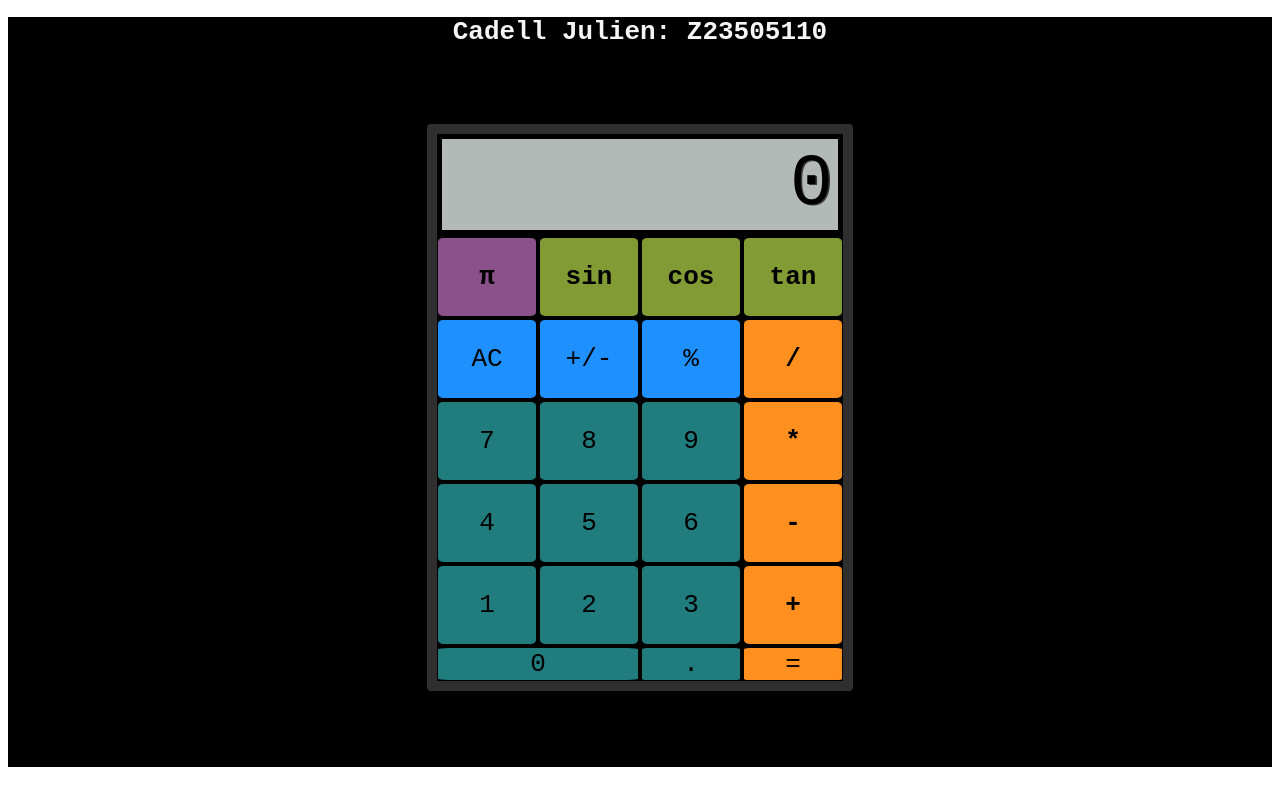
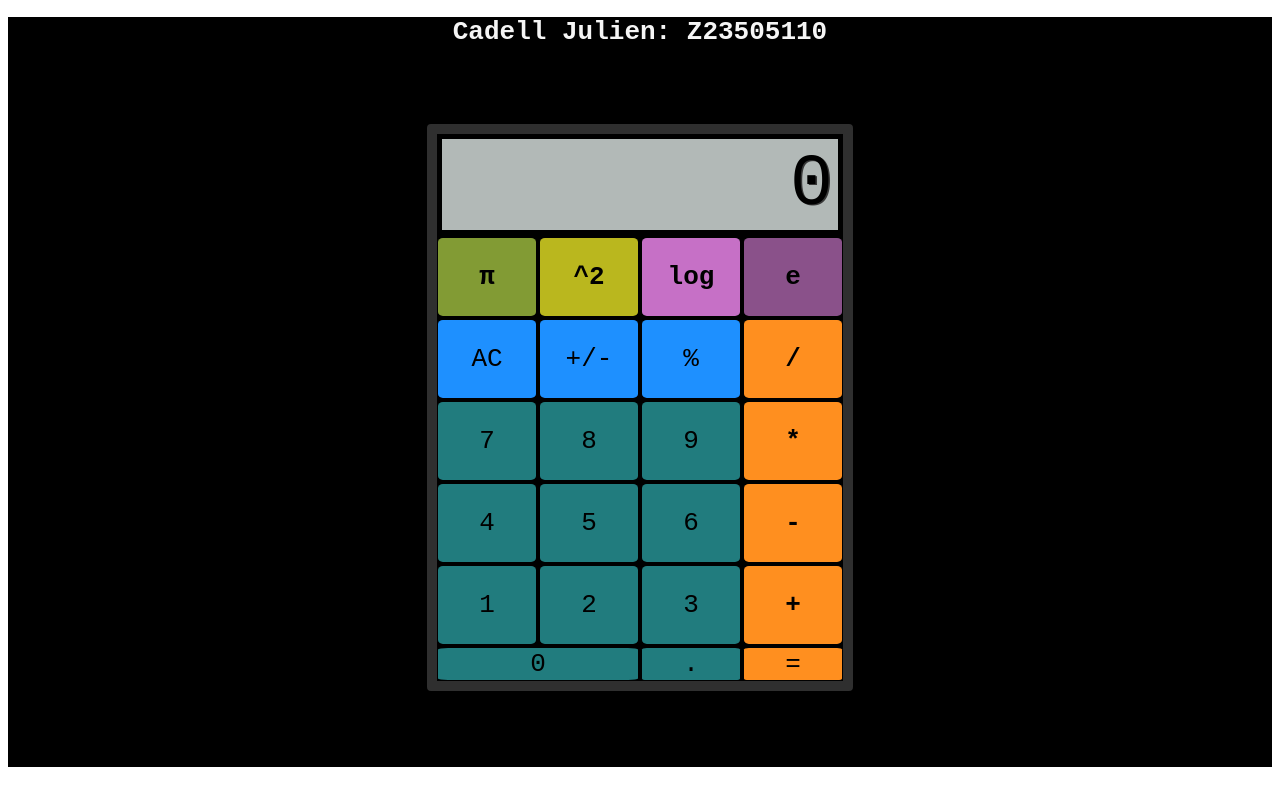
Before and after one commit to cop4808-spring-2023-fullstack-web/cop4808-git-and-github-fundamentals-cadelljulienfau, a plain HTML site: page CALC YA LATER.html in a window 1280 px wide. Drawn offline with Linux system fonts and the light colour scheme.

Commit message:
Updated buttons to pi, ^2, log, e. Updated CSS, Added Operand mode for those 4 modes

```diff
--- a/CALC YA LATER.html
+++ b/CALC YA LATER.html
@@ -13,10 +13,10 @@
         <div id="container">
             <div id="display">0</div>
 
-                <button type="button" class="operator3" value="pi">π</button>
-                <button type="button" class="operator2" value="sin">sin</button>
-                <button type="button" class="operator2" value="cos">cos</button>
-                <button type="button" class="operator2" value="tan">tan</button>
+                <button type="button" class="operator"  id="op" value="pi" data-key="80">π</button>
+                <button type="button" class="operator"  id="op2" value="sin" data-key="40">^2 </button>
+                <button type="button" class="operator"  id="op3" value="cos" data-key="30">log </button>
+                <button type="button" class="operator"  id="op4" value="tan" data-key="20">e</button>
                 <button type="button" class="clear" value="clear" data-key="8">AC</button>
                 <button type="button" class="sign" value="sign" data-key="192">+/-</button>
                 <button type="button" class="percent" value="percent" data-key="80">%</button>
--- a/scripts/script.js
+++ b/scripts/script.js
@@ -170,6 +170,14 @@ function operate(x, y, op) {
         return x - y;
     } else if(op === '*') {
         return x * y;
+    } else if(op === 'π') {
+        return x * x;
+    } else if(op === '^2') {
+        return x * x;
+    } else if(op === 'log') {
+        return Math.log(x);
+    } else if(op === 'e') {
+        return Math.exp(x);
     } else if(op === '/') {
         if(y === 0) {
             return 'lmao';
--- a/styles/style.css
+++ b/styles/style.css
@@ -67,12 +67,21 @@ button {
     font-weight: bold;
 }
 
-.operator2 {
+#op {
     background-color:rgb(130, 155, 52);
     font-weight: bold;
 }
 
-.operator3 {
+#op2 {
+    background-color: #bab71e;
+    font-weight: bold;
+}
+
+#op3 {
+    background-color: #c670c6;
+    font-weight: bold;
+}
+#op4 {
     background-color: #8a518a;
     font-weight: bold;
 }
```
